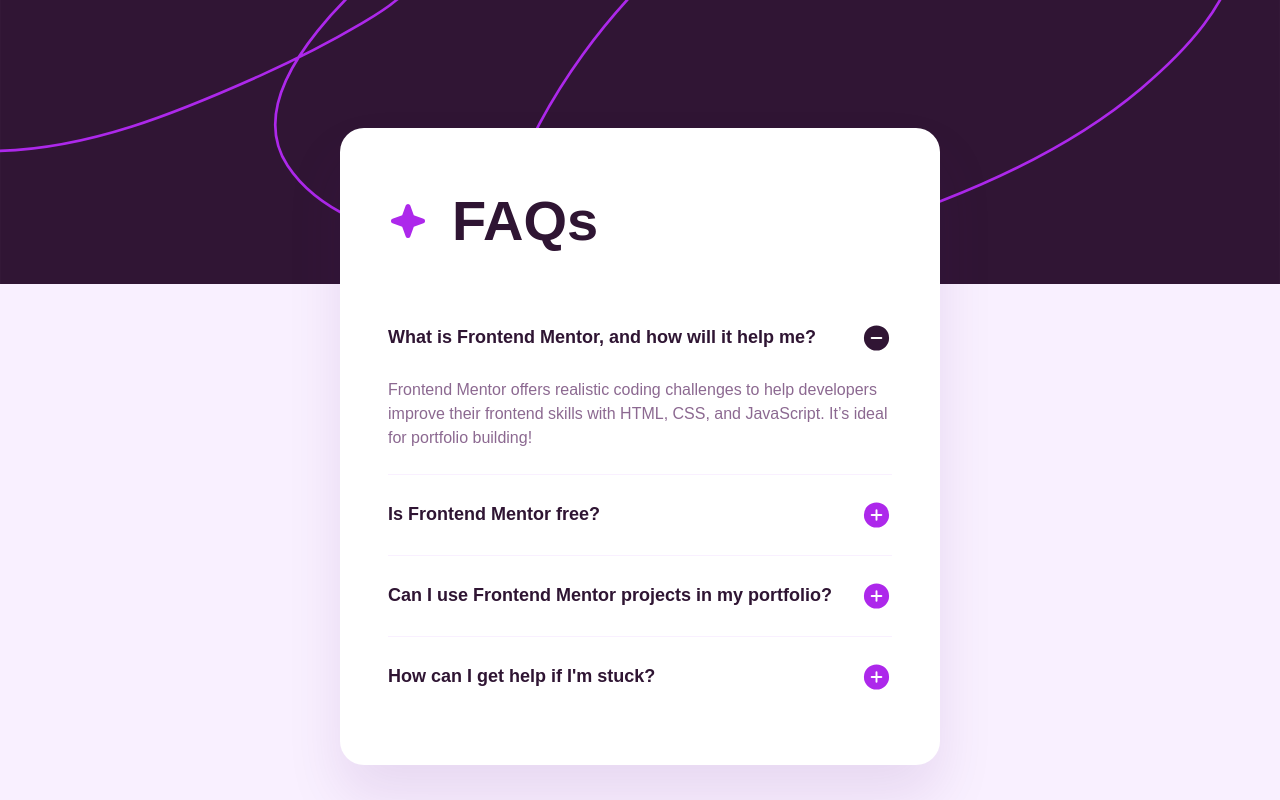
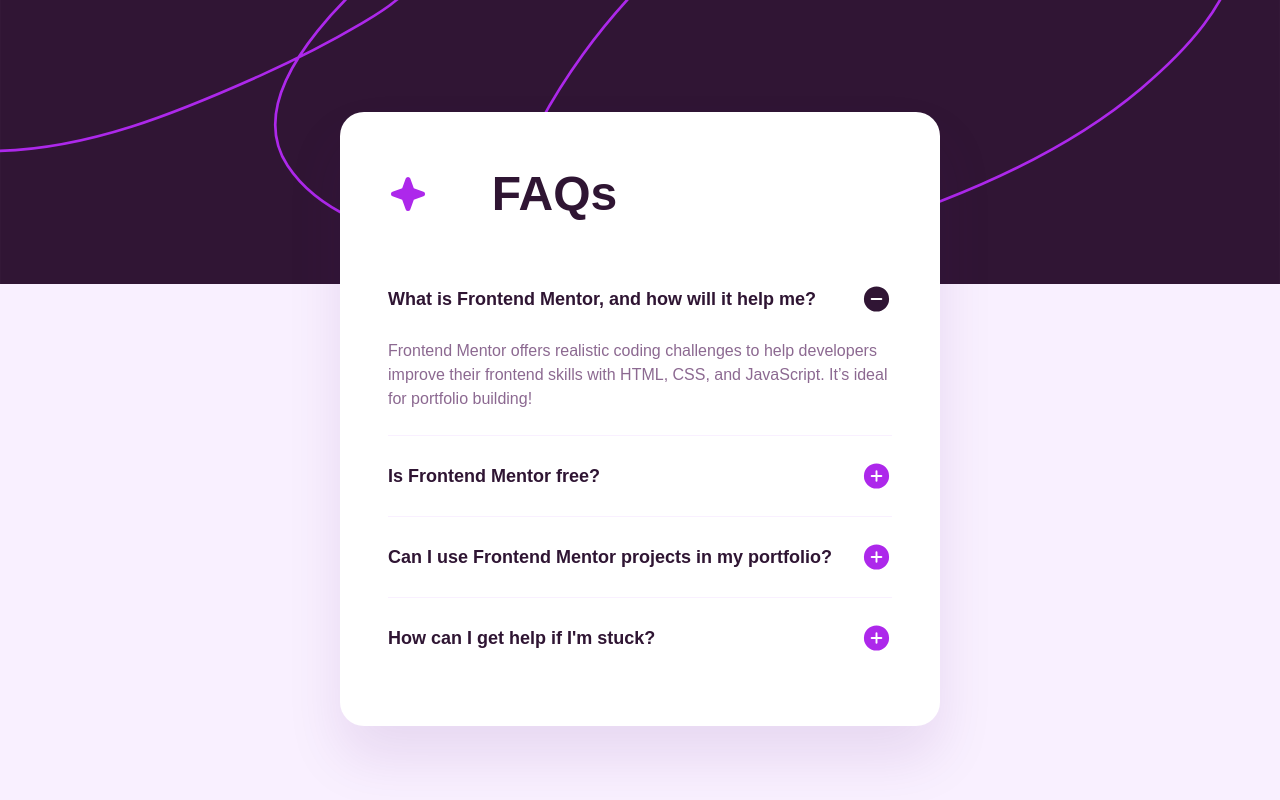
Before and after one commit to Piyush-Rajput7/Accessible-Faq-section, a plain HTML site: page index.html in a window 1280 px wide. Drawn offline with Linux system fonts and the light colour scheme.

Commit message:
Update style.css

```diff
--- a/style.css
+++ b/style.css
@@ -22,18 +22,19 @@
   background-position: top center;
   background-size: 100% auto;
   color: var(--dark-purple);
-  line-height: 1.6;
+  line-height: 1.4;
   min-height: 100vh;
   display: flex;
   justify-content: center;
   align-items: flex-start;
-  padding: 8rem 2rem 2rem;
+  padding: 7rem 2rem 2rem;
   overflow:hidden;
 }
 
 .faq {
   background-color: var(--white);
   width: 100%;
+  max-height:70%;
   max-width: 600px;
   padding: 3rem;
   border-radius: 1.5rem;
@@ -43,13 +44,13 @@
 }
 
 .faq h1 {
-  font-size: 3.5rem;
+  font-size: 3rem;
   font-weight: 700;
   margin-bottom: 2rem;
   text-align: left;
   display: flex;
   align-items: center;
-  gap: 1.5rem;
+  gap: 1.33em;
   color: var(--dark-purple);
 }
 
```
